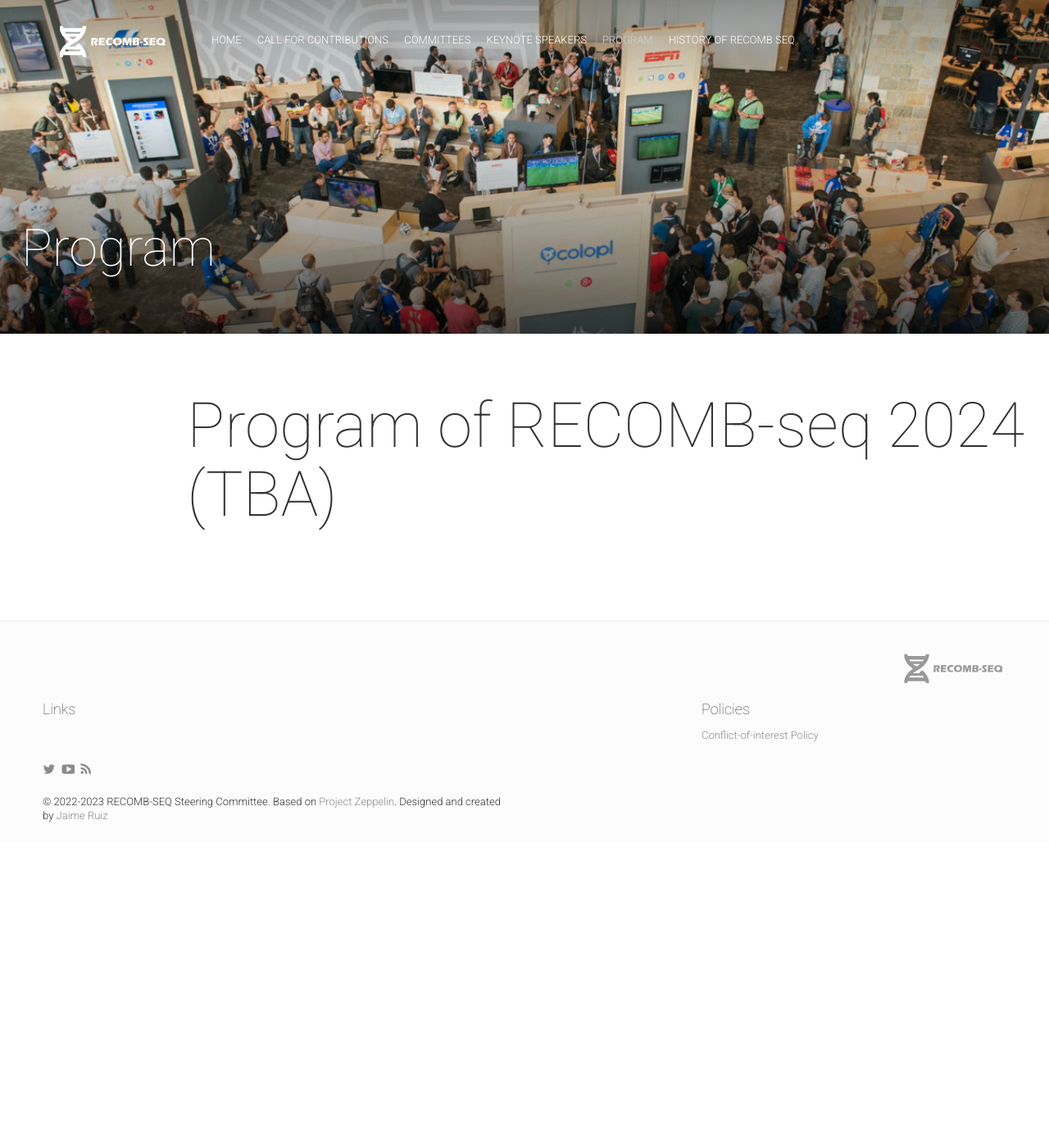
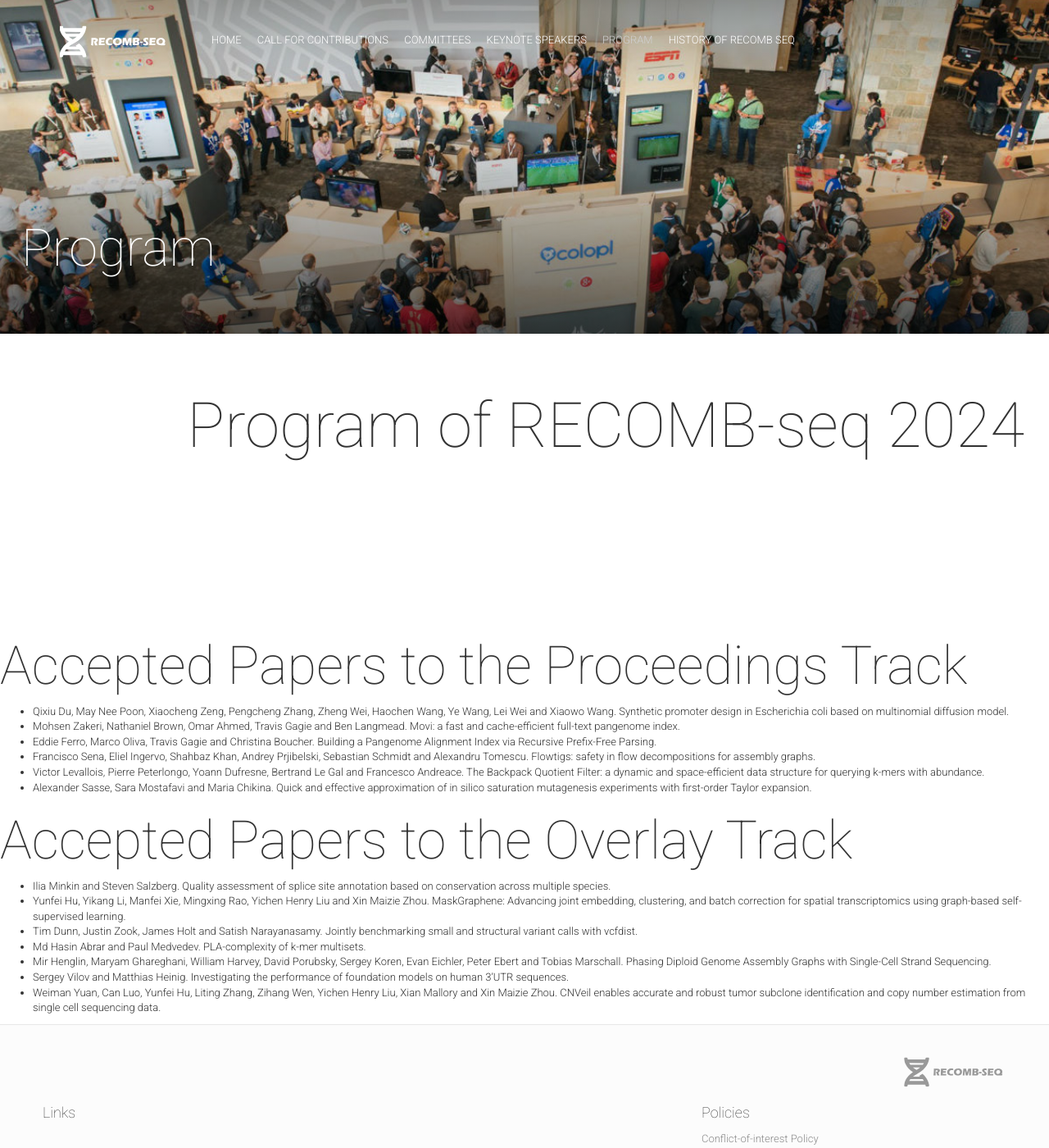
Before and after one commit to recomb-seq/recomb-seq.github.io, a Jekyll site: the page built from schedule.html, in a window 1280 px wide and 1400 px high. Shown: the whole window at 82% size. Built offline with Jekyll 4.4.1, drawn with Linux system fonts in a browser that asks for light colours; nearby versions of some CDN libraries; comment, search, counter and statistics services are not loaded.

Commit message:
update acceptea papers

```diff
--- a/_includes/schedule-tbd.html
+++ /dev/null
@@ -1,9 +0,0 @@
-<!-- Begin Schedule Section -->
-<section id="schedule" class="schedule">
-    <div class="content-wrapper text-left">
-        <div class="col-md-10 col-sm-10 col-lg-offset-2 col-md-offset-2 col-sm-offset-1">
-            <h2>Program of RECOMB-seq 2024 (TBA)</h2>
-        </div>
-    </div>
-</section>
-<!-- End Schedule Section -->
--- /dev/null
+++ b/_includes/schedule2024.html
@@ -0,0 +1,30 @@
+<!-- Begin Schedule Section -->
+<section id="schedule" class="schedule">
+    <div class="content-wrapper text-left">
+        <div class="col-md-10 col-sm-10 col-lg-offset-2 col-md-offset-2 col-sm-offset-1">
+            <h2>Program of RECOMB-seq 2024</h2>
+        </div>
+    </div>
+</section>
+<!-- End Schedule Section -->
+
+<h3>Accepted Papers to the Proceedings Track</h3>
+<ul>
+<li>Qixiu Du, May Nee Poon, Xiaocheng Zeng, Pengcheng Zhang, Zheng Wei, Haochen Wang, Ye Wang, Lei Wei and Xiaowo Wang.  Synthetic promoter design in Escherichia coli based on multinomial diffusion model.</li>
+<li>Mohsen Zakeri, Nathaniel Brown, Omar Ahmed, Travis Gagie and Ben Langmead.  Movi: a fast and cache-efficient full-text pangenome index.</li>
+<li>Eddie Ferro, Marco Oliva, Travis Gagie and Christina Boucher.  Building a Pangenome Alignment Index via Recursive Prefix-Free Parsing.</li>
+<li>Francisco Sena, Eliel Ingervo, Shahbaz Khan, Andrey Prjibelski, Sebastian Schmidt and Alexandru Tomescu.  Flowtigs: safety in flow decompositions for assembly graphs.</li>
+<li>Victor Levallois, Pierre Peterlongo, Yoann Dufresne, Bertrand Le Gal and Francesco Andreace.  The Backpack Quotient Filter: a dynamic and space-efficient data structure for querying k-mers with abundance.</li>
+<li>Alexander Sasse, Sara Mostafavi and Maria Chikina.  Quick and effective approximation of in silico saturation mutagenesis experiments with first-order Taylor expansion.</li>
+</ul>
+
+<h3>Accepted Papers to the Overlay Track</h3>
+<ul>
+<li>Ilia Minkin and Steven Salzberg.  Quality assessment of splice site annotation based on conservation across multiple species.</li>
+<li>Yunfei Hu, Yikang Li, Manfei Xie, Mingxing Rao, Yichen Henry Liu and Xin Maizie Zhou.  MaskGraphene: Advancing joint embedding, clustering, and batch correction for spatial transcriptomics using graph-based self-supervised learning.</li>
+<li>Tim Dunn, Justin Zook, James Holt and Satish Narayanasamy.  Jointly benchmarking small and structural variant calls with vcfdist.</li>
+<li>Md Hasin Abrar and Paul Medvedev.  PLA-complexity of k-mer multisets.</li>
+<li>Mir Henglin, Maryam Ghareghani, William Harvey, David Porubsky, Sergey Koren, Evan Eichler, Peter Ebert and Tobias Marschall.  Phasing Diploid Genome Assembly Graphs with Single-Cell Strand Sequencing.</li>
+<li>Sergey Vilov and Matthias Heinig.  Investigating the performance of foundation models on human 3’UTR sequences.</li>
+<li>Weiman Yuan, Can Luo, Yunfei Hu, Liting Zhang, Zihang Wen, Yichen Henry Liu, Xian Mallory and Xin Maizie Zhou.  CNVeil enables accurate and robust tumor subclone identification and copy number estimation from single cell sequencing data.
+</ul>
--- a/schedule.html
+++ b/schedule.html
@@ -7,7 +7,4 @@ modal: all
 ---
 
 {% include top-section.html %}
-{% comment %}
-{% include schedule.html %}
-{% endcomment %}
-{% include schedule-tbd.html %}
+{% include schedule2024.html %}
```
